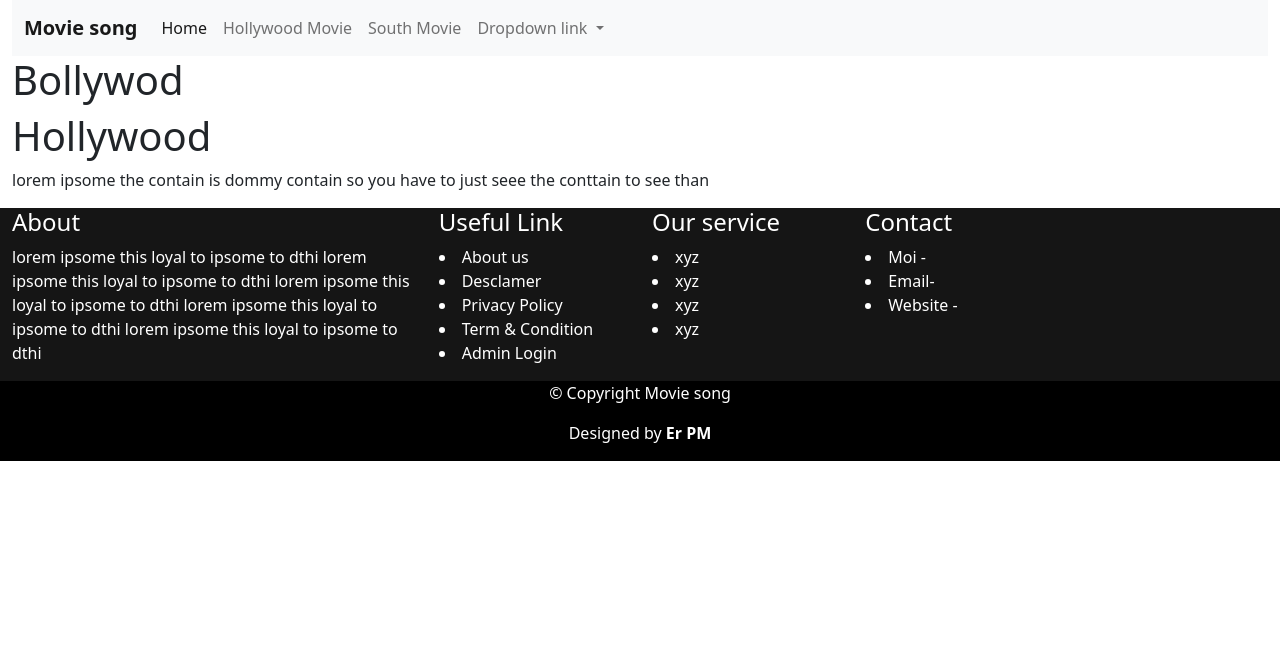
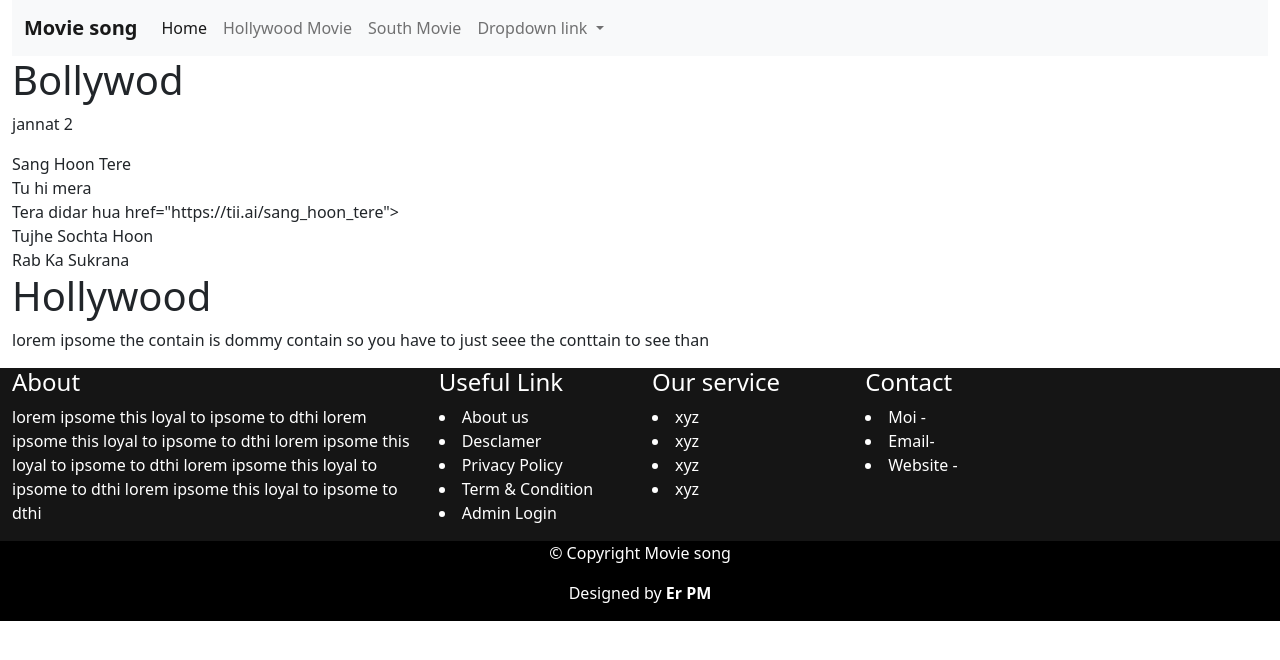
Before and after one commit to moviekaka/moviesong, a plain HTML site: page index.html in a window 1280 px wide. Drawn offline with nearby package versions, Linux system fonts and the light colour scheme.

Commit message:
Update index.html

```diff
--- a/index.html
+++ b/index.html
@@ -11,7 +11,7 @@
     <!-- Bootstrap CSS -->
     <link href="https://cdn.jsdelivr.net/npm/bootstrap@5.0.0-beta1/dist/css/bootstrap.min.css" rel="stylesheet" integrity="sha384-giJF6kkoqNQ00vy+HMDP7azOuL0xtbfIcaT9wjKHr8RbDVddVHyTfAAsrekwKmP1" crossorigin="anonymous">
 
-    <title>Movie Kaka</title>
+    <title>Movie song</title>
 
 
   </head>
@@ -62,6 +62,12 @@
 <div class="row">
 <div class="col-sm-6">
 <h1>Bollywod</h1>
+  <p>jannat 2</p>
+  Sang Hoon Tere <a href="https://tii.ai/sang_hoon_tere"></a><br>
+Tu hi mera <a href="https://tii.ai/sang_hoon_tere"></a><br>
+   Tera didar hua href="https://tii.ai/sang_hoon_tere"></a><br>
+   Tujhe Sochta Hoon <a href="https://tii.ai/sang_hoon_tere"></a><br>
+  Rab Ka Sukrana<a href="https://tii.ai/sang_hoon_tere"></a><br>
 </div
 
 <div class="col-sm-6">
```
